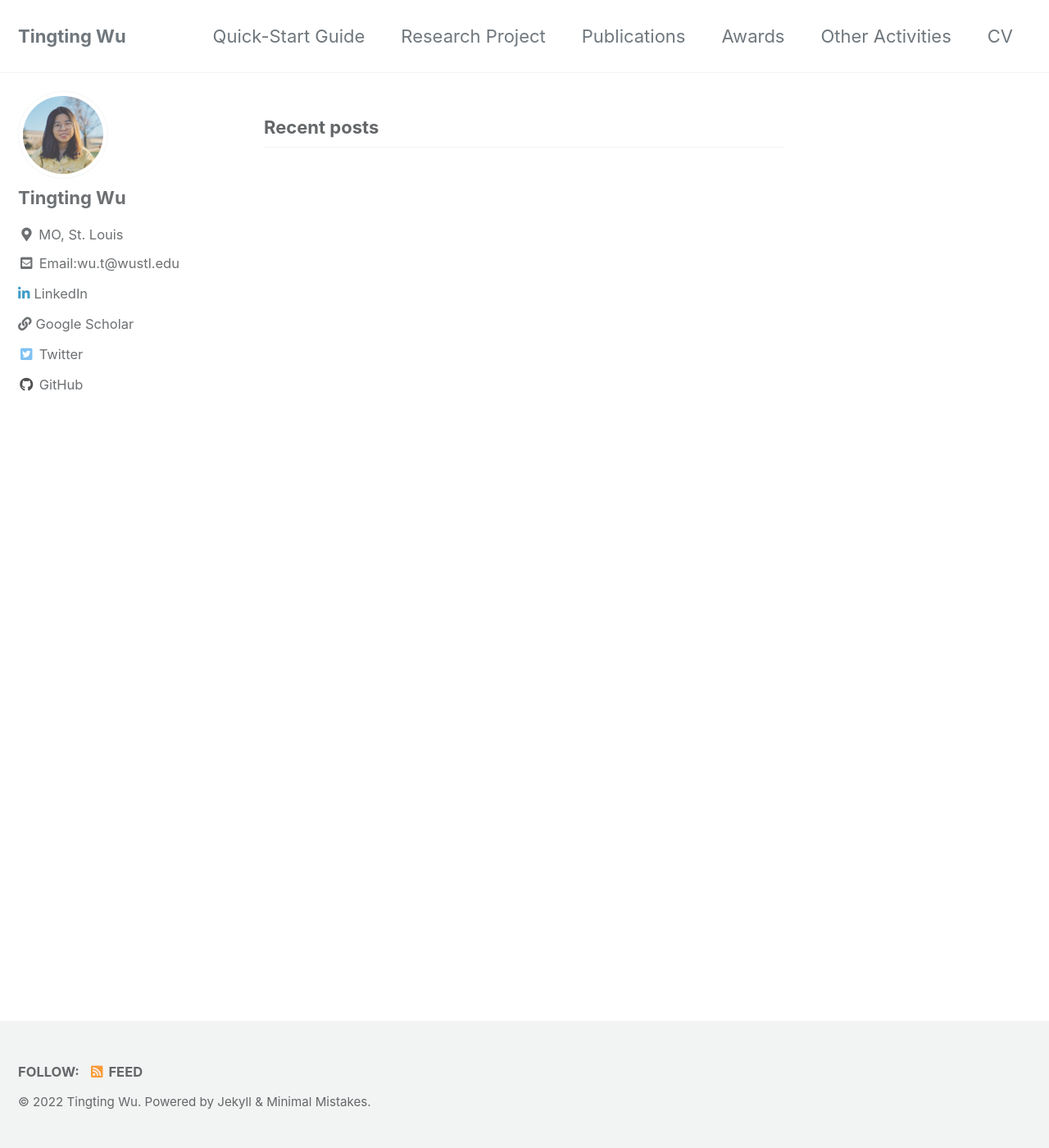
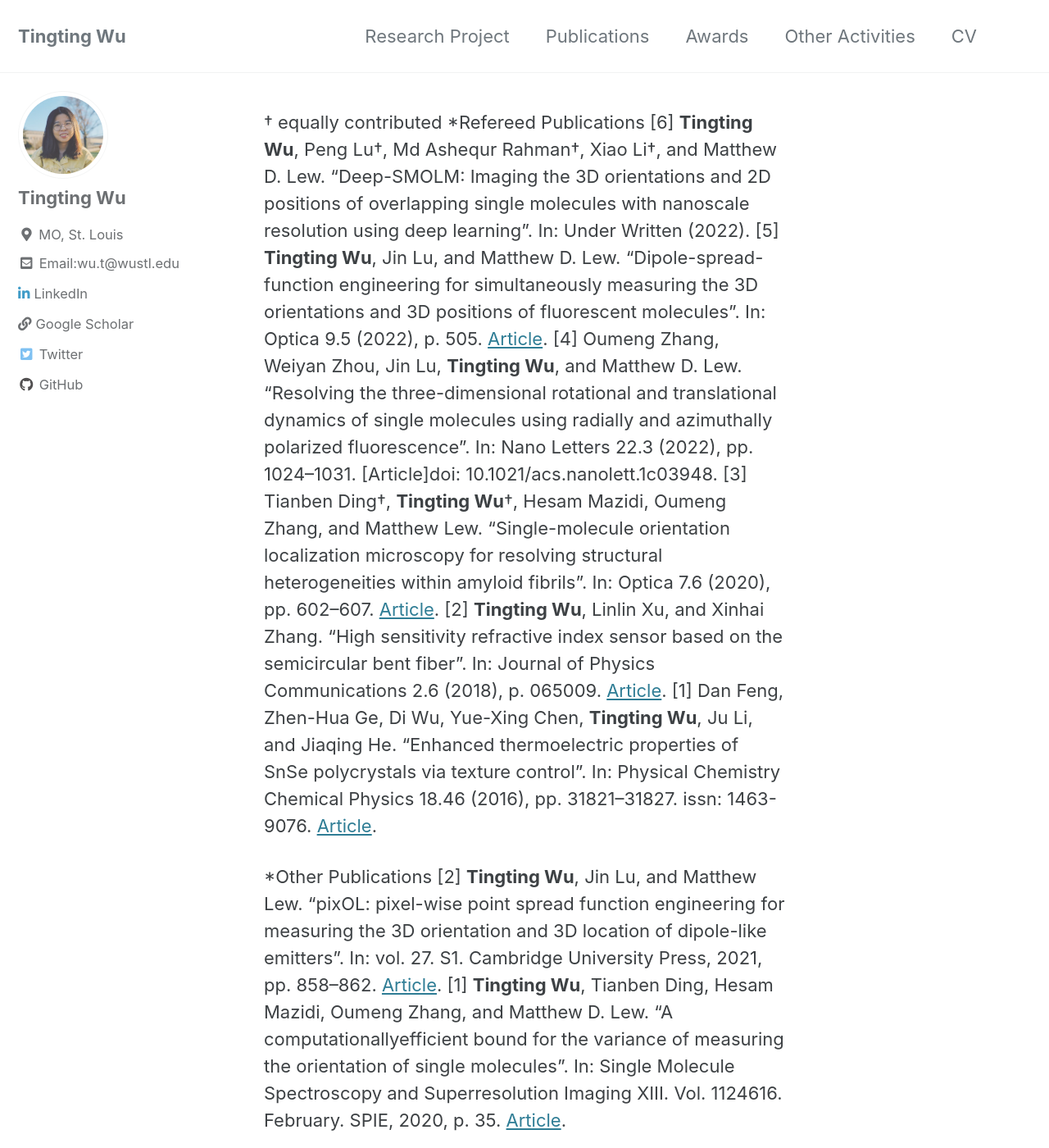
Before and after one commit to TingtingWu17/tingtingwu17.github.io, a Jekyll site: the page built from _pages/Publications.md, in a window 1280 px wide and 1400 px high. Shown: the whole window at 82% size. Built offline with Jekyll 4.4.1, drawn with Linux system fonts in a browser that asks for light colours; cached includes are drawn as plain includes.

Commit message:
update publications

```diff
--- a/_data/navigation.yml
+++ b/_data/navigation.yml
@@ -1,7 +1,5 @@
 # main links
 main:
-  - title: "Quick-Start Guide"
-    url: https://mmistakes.github.io/minimal-mistakes/docs/quick-start-guide/
   - title: "Research Project"
     file: "_pages/Research Projects.md"
   - title: "Publications"
@@ -11,4 +9,6 @@
   - title: "Other Activities"
     file: "_pages/Other Activities.md"
   - title: "CV"
-    file: "TingtingWu_CV_2022June.pdf"
+    file: "/_pages/TingtingWu_CV_2022June.pdf"
+  - tile: "test"
+    url: https://lewlab.wustl.edu/pages/publications.html
--- a/_pages/Publications.md
+++ b/_pages/Publications.md
@@ -2,3 +2,31 @@
 layout: home
 author_profile: true
 ---
+† equally contributed
+*Refereed Publications
+[6] __Tingting Wu__, Peng Lu†, Md Ashequr Rahman†, Xiao Li†, and Matthew D. Lew. “Deep-SMOLM: Imaging
+the 3D orientations and 2D positions of overlapping single molecules with nanoscale resolution using deep
+learning”. In: Under Written (2022).
+[5] __Tingting Wu__, Jin Lu, and Matthew D. Lew. “Dipole-spread-function engineering for simultaneously measuring
+the 3D orientations and 3D positions of fluorescent molecules”. In: Optica 9.5 (2022), p. 505. [Article](doi: 10.1364/
+optica.451899).
+[4] Oumeng Zhang, Weiyan Zhou, Jin Lu, __Tingting Wu__, and Matthew D. Lew. “Resolving the three-dimensional
+rotational and translational dynamics of single molecules using radially and azimuthally polarized fluorescence”.
+In: Nano Letters 22.3 (2022), pp. 1024–1031. [Article]doi: 10.1021/acs.nanolett.1c03948.
+[3] Tianben Ding†, __Tingting Wu__†, Hesam Mazidi, Oumeng Zhang, and Matthew Lew. “Single-molecule orientation
+localization microscopy for resolving structural heterogeneities within amyloid fibrils”. In: Optica 7.6
+(2020), pp. 602–607. [Article](doi: 10.1364/optica.388157).
+[2] __Tingting Wu__, Linlin Xu, and Xinhai Zhang. “High sensitivity refractive index sensor based on the semicircular
+bent fiber”. In: Journal of Physics Communications 2.6 (2018), p. 065009. [Article](doi: 10.1088/2399-6528/aacb0b).
+[1] Dan Feng, Zhen-Hua Ge, Di Wu, Yue-Xing Chen, __Tingting Wu__, Ju Li, and Jiaqing He. “Enhanced thermoelectric
+properties of SnSe polycrystals via texture control”. In: Physical Chemistry Chemical Physics 18.46
+(2016), pp. 31821–31827. issn: 1463-9076. [Article](doi: 10.1039/C6CP06466C).
+
+*Other Publications
+[2] __Tingting Wu__, Jin Lu, and Matthew Lew. “pixOL: pixel-wise point spread function engineering for measuring
+the 3D orientation and 3D location of dipole-like emitters”. In: vol. 27. S1. Cambridge University Press, 2021,
+pp. 858–862. [Article](doi: 10.1017/S1431927621003366).
+[1] __Tingting Wu__, Tianben Ding, Hesam Mazidi, Oumeng Zhang, and Matthew D. Lew. “A computationallyefficient
+bound for the variance of measuring the orientation of single molecules”. In: Single Molecule Spectroscopy
+and Superresolution Imaging XIII. Vol. 1124616. February. SPIE, 2020, p. 35. [Article](doi: 10.1117/12.
+2543813).
```
Also changed, not shown: _pages/single.html (deleted, +0 -95 lines), 2 other files.
